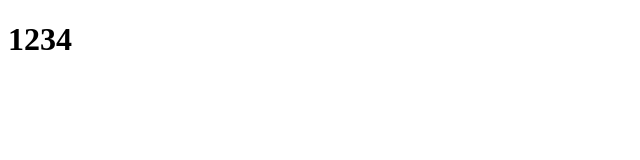
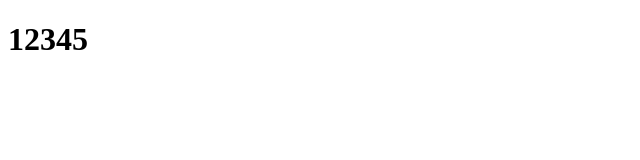
Before and after one commit to Microwave47/Mordhau-welcome-message, a plain HTML site: page README.html in a window 1280 px wide. Shown: the full height of the page, 0-640 px from the left. Drawn offline with Linux system fonts and the light colour scheme.

Commit message:
Update README.html

```diff
--- a/README.html
+++ b/README.html
@@ -1,5 +1,5 @@
 <!doctype html>
 <html>
 <head><meta charset="utf-8"><title>MOTD</title></head>
-<body><h1>1234</h1></body>
+<body><h1>12345</h1></body>
 </html>
```
